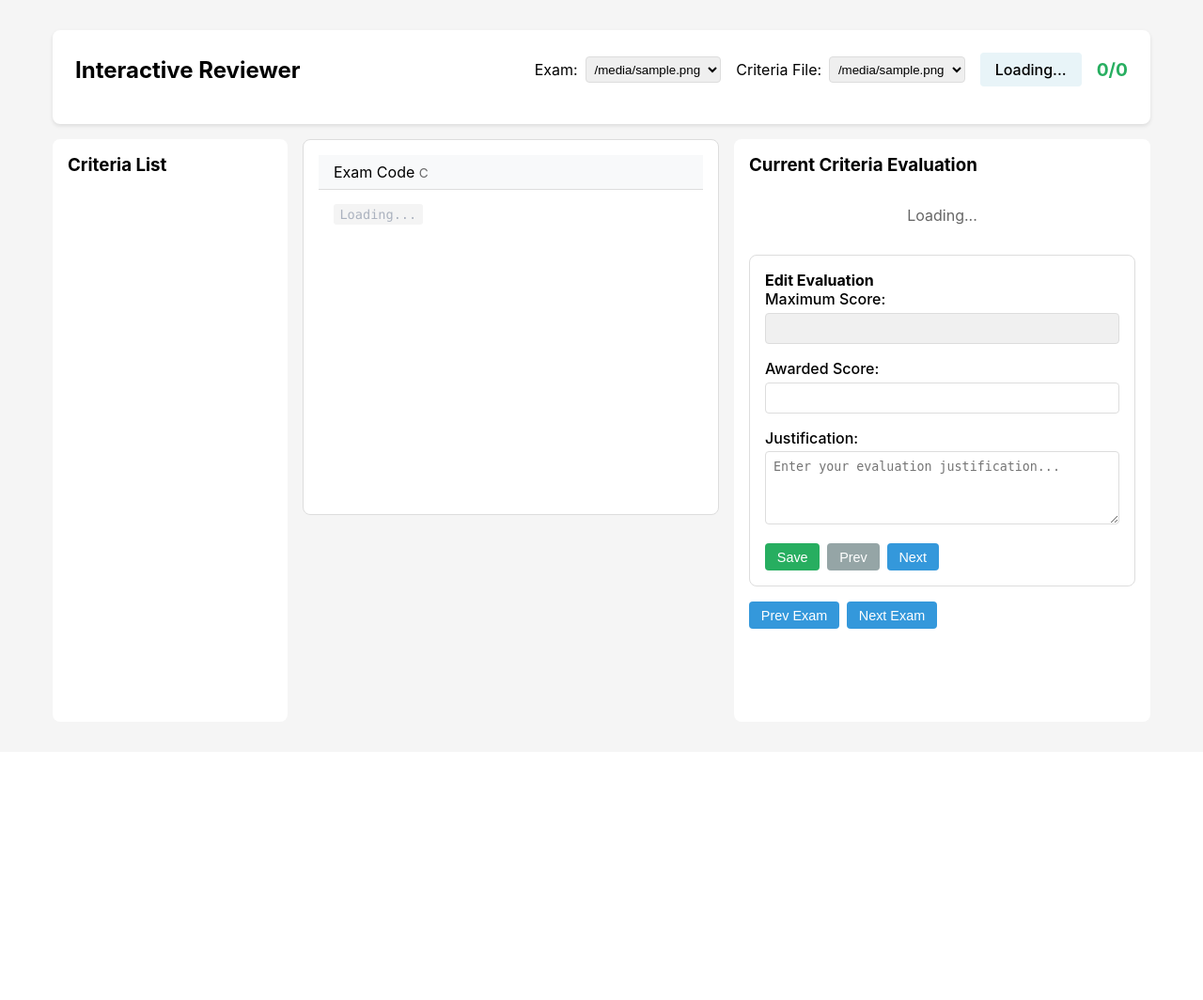
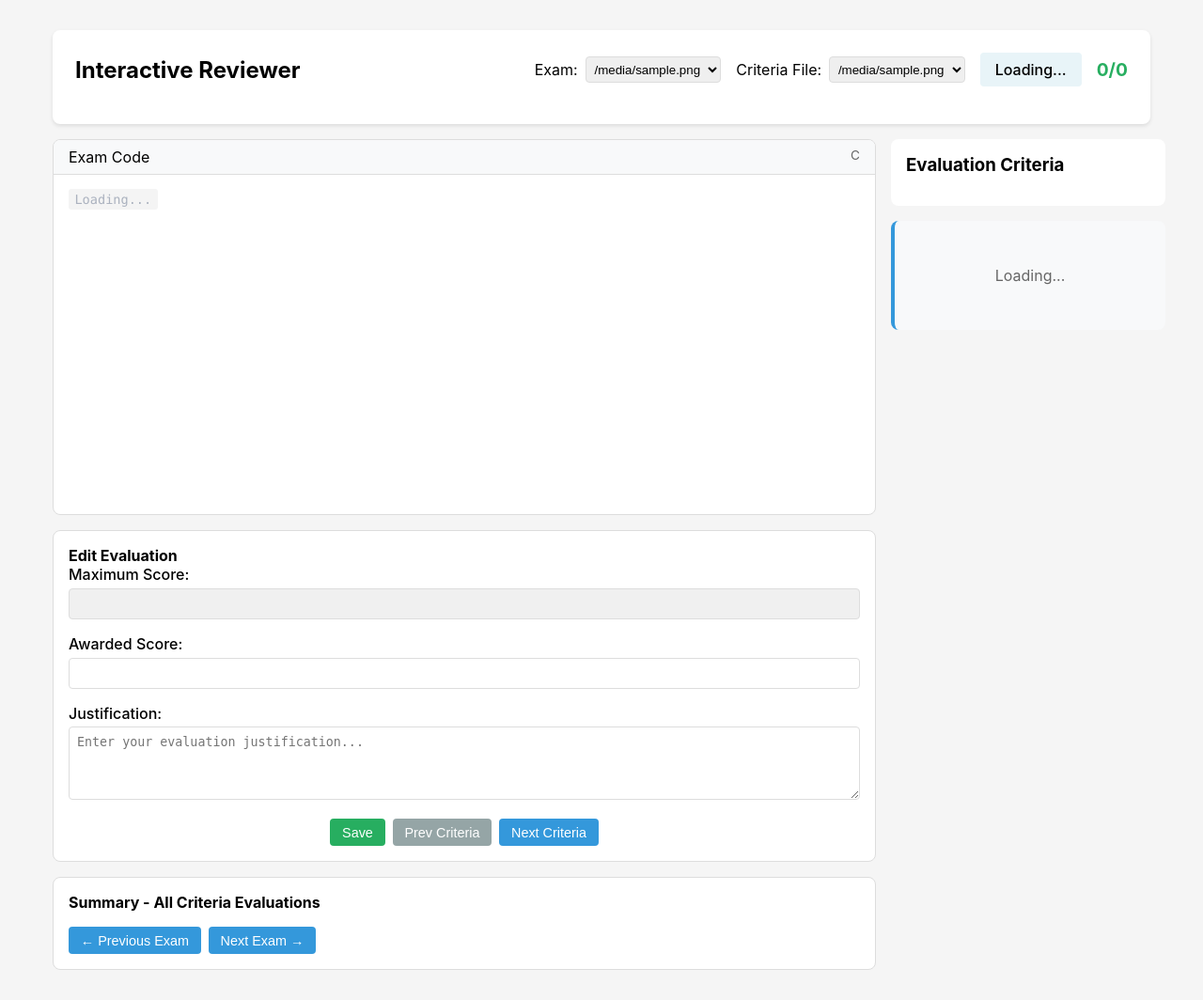
Before and after one commit to satiros12/autoreviewerccode, a Flask app: template web_interface/templates/reviewer.html in a window 1280 px wide. Shown: the part 61-1125 px from the top of the page at 94% size. Before the commit the page ends 730 px from the top, so only its background shows below. Run offline with Flask 3, Linux system fonts and the light colour scheme; the template is opened without the code that fills it: most values are stand-ins (such as "Sample title", 1, 10 or a date in 2020); some libraries are stand-ins or nearby versions.

Commit message:
Restructure interactive reviewer layout
- Code panel on left at 75% width with scrolling
- Criteria list moved to right panel at top
- Evaluation form before summary
- Summary shows all criteria with scores
- Remember selected criteria when navigating between exams

```diff
--- a/web_interface/templates/reviewer.html
+++ b/web_interface/templates/reviewer.html
@@ -4,19 +4,19 @@
 {% block extra_css %}
 <link rel="stylesheet" href="https://cdnjs.cloudflare.com/ajax/libs/highlight.js/11.9.0/styles/github.min.css">
 <style>
-    .reviewer-layout { display: grid; grid-template-columns: 250px 1fr 1fr; gap: 1rem; min-height: calc(100vh - 180px); }
-    .criteria-sidebar { background: white; padding: 1rem; border-radius: 8px; overflow-y: auto; max-height: calc(100vh - 180px); }
+    .reviewer-layout { display: grid; grid-template-columns: 75% 25%; gap: 1rem; min-height: calc(100vh - 180px); }
+    .left-panel { display: flex; flex-direction: column; gap: 1rem; }
+    .right-panel { display: flex; flex-direction: column; gap: 1rem; }
+    .criteria-panel { background: white; padding: 1rem; border-radius: 8px; max-height: calc(100vh - 180px); overflow-y: auto; }
     .criteria-item { padding: 0.75rem; margin-bottom: 0.5rem; border-radius: 4px; cursor: pointer; border: 1px solid #ddd; }
     .criteria-item:hover { background: #f0f0f0; }
     .criteria-item.active { background: #3498db; color: white; border-color: #2980b9; }
     .criteria-item .criteria-title { font-weight: 500; font-size: 0.9rem; }
     .criteria-item .criteria-score { font-size: 0.8rem; opacity: 0.8; }
-    .reviewer-container { display: grid; grid-template-columns: 1fr 1fr; gap: 1rem; }
-    .reviewer-panel { background: white; padding: 1rem; border-radius: 8px; overflow-y: auto; }
-    .code-panel { background: white; border: 1px solid #ddd; border-radius: 8px; overflow: hidden; max-height: calc(100vh - 400px); }
-    .code-panel pre { margin: 0; padding: 1rem; background: white !important; }
+    .code-panel { background: white; border: 1px solid #ddd; border-radius: 8px; overflow: hidden; flex: 1; min-height: 400px; }
+    .code-panel pre { margin: 0; padding: 1rem; background: white !important; overflow: auto; max-height: 100%; }
     .code-panel code { font-family: 'Consolas', 'Monaco', 'Courier New', monospace; font-size: 0.85rem; line-height: 1.5; }
-    .code-header { background: #f8f9fa; padding: 0.5rem 1rem; border-bottom: 1px solid #ddd; }
+    .code-header { background: #f8f9fa; padding: 0.5rem 1rem; border-bottom: 1px solid #ddd; display: flex; justify-content: space-between; }
     .nav-bar { display: flex; gap: 1rem; align-items: center; margin-bottom: 1rem; flex-wrap: wrap; justify-content: space-between; }
     .nav-info { display: flex; gap: 1rem; align-items: center; flex-wrap: wrap; }
     .nav-info label { display: flex; align-items: center; gap: 0.5rem; }
@@ -40,6 +40,12 @@
     .total-score { font-size: 1.2rem; font-weight: bold; color: #27ae60; }
     .evaluated-badge { background: #27ae60; color: white; padding: 0.2rem 0.5rem; border-radius: 3px; font-size: 0.75rem; }
     .not-evaluated-badge { background: #95a5a6; color: white; padding: 0.2rem 0.5rem; border-radius: 3px; font-size: 0.75rem; }
+    .exam-nav { display: flex; gap: 0.5rem; margin-top: 1rem; flex-wrap: wrap; }
+    .criteria-nav { display: flex; gap: 0.5rem; margin-top: 1rem; flex-wrap: wrap; justify-content: center; }
+    .summary-panel { background: white; padding: 1rem; border-radius: 8px; border: 1px solid #ddd; }
+    .summary-panel h4 { margin-bottom: 0.5rem; }
+    .summary-item { padding: 0.5rem; border-bottom: 1px solid #eee; }
+    .summary-item:last-child { border-bottom: none; }
 </style>
 {% endblock %}
 
@@ -78,12 +84,7 @@
 </div>
 {% else %}
 <div class="reviewer-layout">
-    <div class="criteria-sidebar">
-        <h3 style="margin-bottom: 1rem;">Criteria List</h3>
-        <div id="criteria-list"></div>
-    </div>
-
-    <div class="reviewer-container" style="grid-column: 2 / 4;">
+    <div class="left-panel">
         <div class="reviewer-panel code-panel">
             <div class="code-header">
                 <span>Exam Code</span>
@@ -91,11 +92,6 @@
             </div>
             <pre><code class="language-c" id="exam-code">Loading...</code></pre>
         </div>
-
-        <div class="reviewer-panel">
-            <h3>Current Criteria Evaluation</h3>
-            <div id="criteria-section">
-                <div id="current-criteria"></div>
 
         <div class="evaluation-form">
             <h4>Edit Evaluation</h4>
@@ -113,19 +109,32 @@
                     <textarea id="justification" rows="4" placeholder="Enter your evaluation justification..."></textarea>
                 </div>
 
-                        <div class="nav-buttons">
+                <div class="criteria-nav">
                     <button type="button" class="btn btn-save btn-nav" onclick="saveEvaluation()">Save</button>
-                            <button type="button" class="btn btn-prev btn-nav" onclick="prevCriteria()">Prev</button>
-                            <button type="button" class="btn btn-next btn-nav" onclick="nextCriteria()">Next</button>
+                    <button type="button" class="btn btn-prev btn-nav" onclick="prevCriteria()">Prev Criteria</button>
+                    <button type="button" class="btn btn-next btn-nav" onclick="nextCriteria()">Next Criteria</button>
                 </div>
             </form>
         </div>
 
-                <div style="margin-top: 1rem; display: flex; gap: 0.5rem; flex-wrap: wrap;">
-                    <button type="button" class="btn btn-nav" onclick="prevExam()">Prev Exam</button>
-                    <button type="button" class="btn btn-nav" onclick="nextExam()">Next Exam</button>
+        <div class="summary-panel">
+            <h4>Summary - All Criteria Evaluations</h4>
+            <div id="summary-list"></div>
+            <div class="exam-nav">
+                <button type="button" class="btn btn-nav" onclick="prevExam()">← Previous Exam</button>
+                <button type="button" class="btn btn-nav" onclick="nextExam()">Next Exam →</button>
             </div>
         </div>
+    </div>
+
+    <div class="right-panel">
+        <div class="criteria-panel">
+            <h3 style="margin-bottom: 1rem;">Evaluation Criteria</h3>
+            <div id="criteria-list"></div>
+        </div>
+
+        <div class="criteria-display" id="current-criteria-display">
+            <div id="current-criteria"></div>
         </div>
     </div>
 </div>
@@ -178,6 +187,7 @@ function renderData() {
 
     renderCriteriaList();
     renderCurrentCriteria();
+    renderSummary();
 }
 
 function renderCriteriaList() {
@@ -221,26 +231,24 @@ function renderCurrentCriteria() {
     const evaluation = currentData.current_evaluation;
 
     let criteriaHtml = `
-        <div class="criteria-display">
         <h4>${criteria.titulo || 'Untitled'} <span class="score-badge">Max: ${criteria.nota_maxima || 0}</span></h4>
         <p>${criteria.descripcion || ''}</p>
-        </div>
     `;
 
     if (criteria.subapartados && criteria.subapartados.length > 0) {
-        criteriaHtml += '<h5>Subsections (Read-only):</h5>';
+        criteriaHtml += '<h5>Subsections:</h5>';
         criteria.subapartados.forEach((sub, idx) => {
             let evalSub = null;
             if (evaluation && evaluation.subsection_evaluations) {
                 evalSub = evaluation.subsection_evaluations.find(e => e.subsection_name === sub.nombre);
             }
             criteriaHtml += `
-                <div style="background: #f8f9fa; padding: 0.5rem; margin: 0.3rem 0; border-radius: 4px; font-size: 0.85rem;">
+                <div style="background: #fff; padding: 0.5rem; margin: 0.3rem 0; border-radius: 4px; font-size: 0.85rem; border: 1px solid #eee;">
                     <strong>${sub.nombre || 'Untitled'}</strong>
                     <span style="color: #666;">(${sub.puntos || 0} pts)</span>
                     ${sub.anulador ? '<span class="score-badge" style="background: #e74c3c;">NULLIFIER</span>' : ''}
-                    <p style="margin: 0.2rem 0; color: #666;">${sub.descripcion || ''}</p>
-                    ${evalSub ? `<p style="margin: 0; color: #27ae60;">Awarded: ${evalSub.awarded_points}/${sub.puntos}</p>` : ''}
+                    <p style="margin: 0.2rem 0; color: #666; font-size: 0.8rem;">${sub.descripcion || ''}</p>
+                    ${evalSub ? `<p style="margin: 0; color: #27ae60; font-size: 0.8rem;">Awarded: ${evalSub.awarded_points}/${sub.puntos}</p>` : ''}
                 </div>
             `;
         });
@@ -257,6 +265,35 @@ function renderCurrentCriteria() {
         document.getElementById('awarded-score').value = 0;
         document.getElementById('justification').value = '';
     }
+}
+
+function renderSummary() {
+    if (!currentData || !currentData.criteria_with_index) return;
+
+    const summaryContainer = document.getElementById('summary-list');
+    let html = '';
+
+    currentData.criteria_with_index.forEach((crit, idx) => {
+        let evalData = null;
+        if (currentData.review_data && currentData.review_data.criteria_evaluations) {
+            evalData = currentData.review_data.criteria_evaluations.find(e => e.criteria_index === idx + 1);
+        }
+
+        const score = evalData ? `${evalData.awarded_score}/${crit.nota_maxima}` : `0/${crit.nota_maxima}`;
+        const status = evalData ? '✓' : '○';
+        const color = evalData ? '#27ae60' : '#95a5a6';
+
+        html += `
+            <div class="summary-item" style="cursor: pointer;" onclick="selectCriteria(${idx})">
+                <div style="display: flex; justify-content: space-between; align-items: center;">
+                    <span><span style="color: ${color};">${status}</span> ${crit.titulo}</span>
+                    <span style="font-weight: bold; color: ${color};">${score}</span>
+                </div>
+            </div>
+        `;
+    });
+
+    summaryContainer.innerHTML = html;
 }
 
 function selectCriteria(idx) {
@@ -346,7 +383,6 @@ function prevCriteria() {
 function nextExam() {
     if (!currentData) return;
     if (currentData.exam_idx < currentData.total_exams - 1) {
-        currentCriteriaIndex = 0;
         document.getElementById('exam-select').value = currentData.exam_idx + 1;
         loadReviewerData();
     } else {
@@ -357,7 +393,6 @@ function nextExam() {
 function prevExam() {
     if (!currentData) return;
     if (currentData.exam_idx > 0) {
-        currentCriteriaIndex = 0;
         document.getElementById('exam-select').value = currentData.exam_idx - 1;
         loadReviewerData();
     } else {
```
Lines whose indentation alone changed are shown as unchanged.
